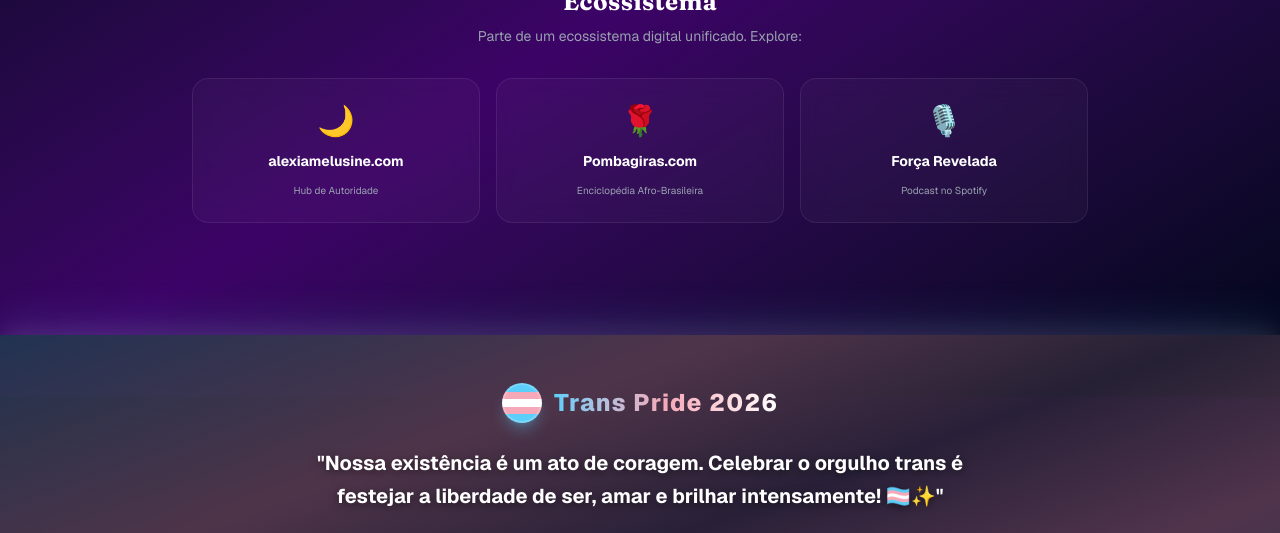
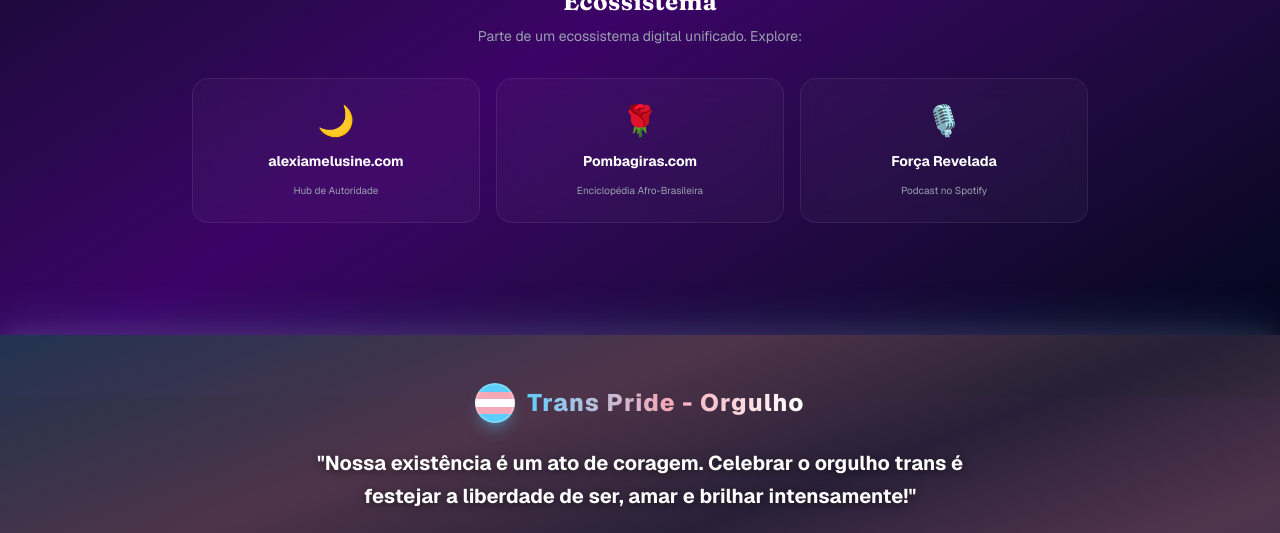
Before and after one commit to pombagiras/alexiamelusine.com, a plain HTML site: page pride/index.html in a window 1280 px wide. Shown: the part 4403-4936 px from the top of the page. Drawn offline with nearby package versions, Linux system fonts and the light colour scheme; grey boxes are pictures that could not be loaded.

Commit message:
Update Trans Pride text and empowering phrase
Updated the text for Trans Pride 2026 to Trans Pride - Orgulho and modified the empowering phrase.

```diff
--- a/pride/index.html
+++ b/pride/index.html
@@ -1508,13 +1508,13 @@
             <div class="flex items-center gap-3 animate-float">
                 <div class="w-10 h-10 trans-gradient rounded-full shadow-lg shadow-[#5BCEFA]/30 border-2 border-white/20"></div>
                 <span class="font-extrabold text-2xl tracking-wider text-transparent bg-clip-text bg-gradient-to-r from-[#5BCEFA] via-[#F5A9B8] to-white">
-                    Trans Pride 2026
+                    Trans Pride - Orgulho
                 </span>
             </div>
 
             <!-- Empowering Phrase -->
             <p class="text-white font-bold text-lg md:text-xl max-w-2xl leading-relaxed filter drop-shadow-[0_2px_4px_rgba(0,0,0,0.5)]">
-                "Nossa existência é um ato de coragem. Celebrar o orgulho trans é festejar a liberdade de ser, amar e brilhar intensamente! 🏳️‍⚧️✨"
+                "Nossa existência é um ato de coragem. Celebrar o orgulho trans é festejar a liberdade de ser, amar e brilhar intensamente!"
             </p>
 
             <p class="text-gray-400 text-xs max-w-md leading-relaxed">
```
